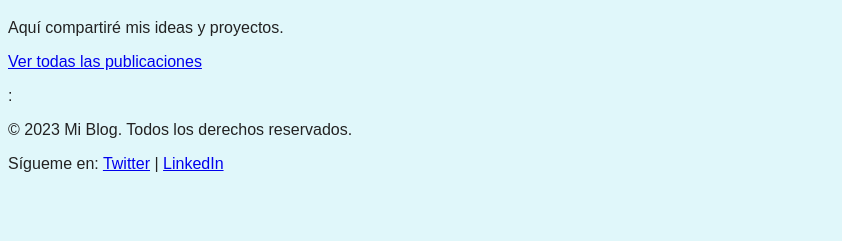
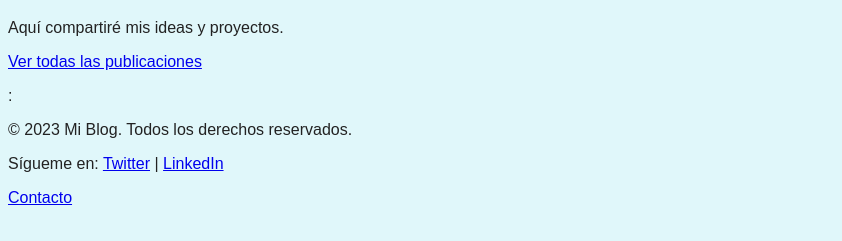
Before and after one commit to YaraaaBayas/my-personal-blog, a plain HTML site: page index.html in a window 1280 px wide. Shown: the part 61-302 px from the top of the page, without its empty margins (0-842 px from the left). Drawn offline with Linux system fonts and the light colour scheme.

Commit message:
feat: Añadir página de contacto con enlace en el pie de página

```diff
--- a/index.html
+++ b/index.html
@@ -12,5 +12,7 @@
       <footer>:
          <p>&copy; 2023 Mi Blog. Todos los derechos reservados.</p>
          <p>Sígueme en: <a href="#">Twitter</a> | <a href="#">LinkedIn</a></p>
+         <p><a href="contact.html">Contacto</a></p>
+      </footer>
    </body>
 </html>
```
Also changed, not shown: contact.html (added, +1 -0 lines).
